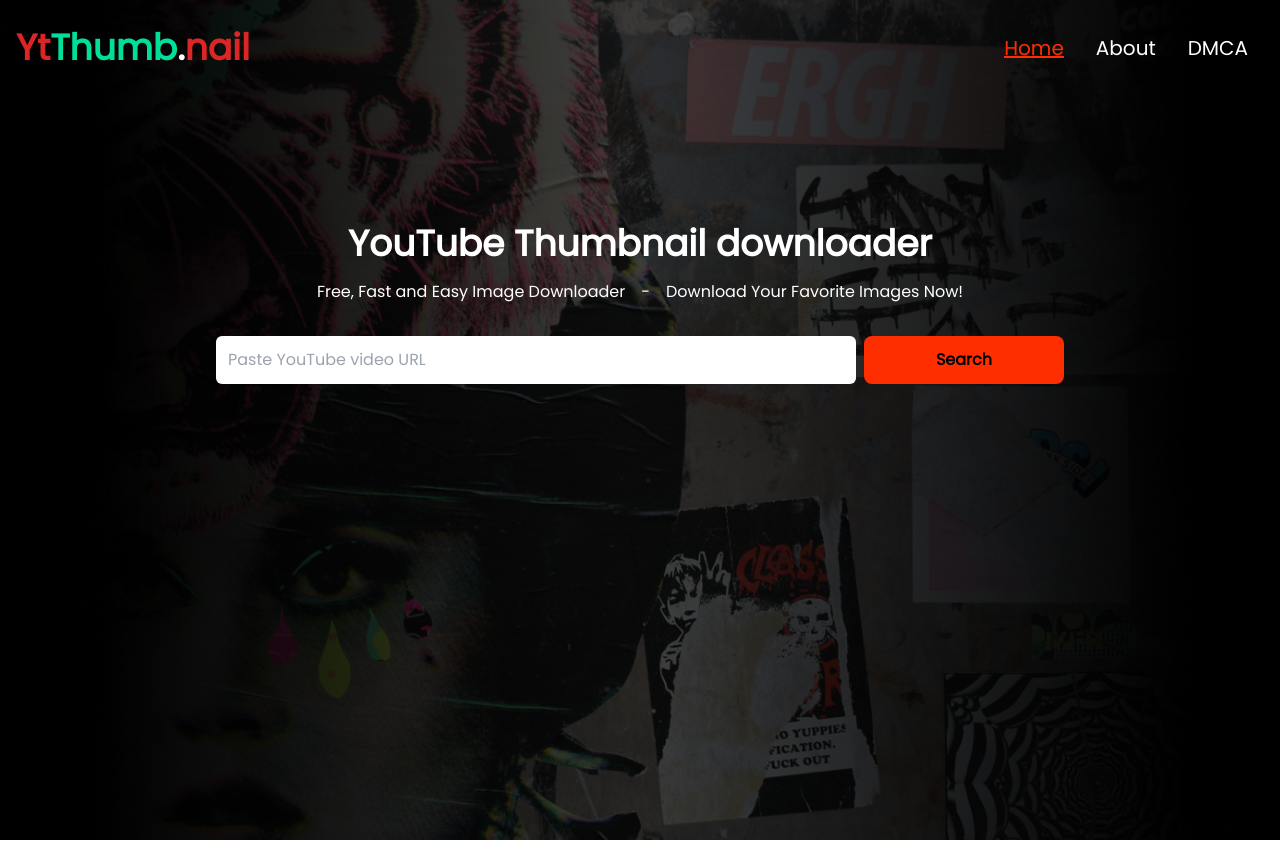
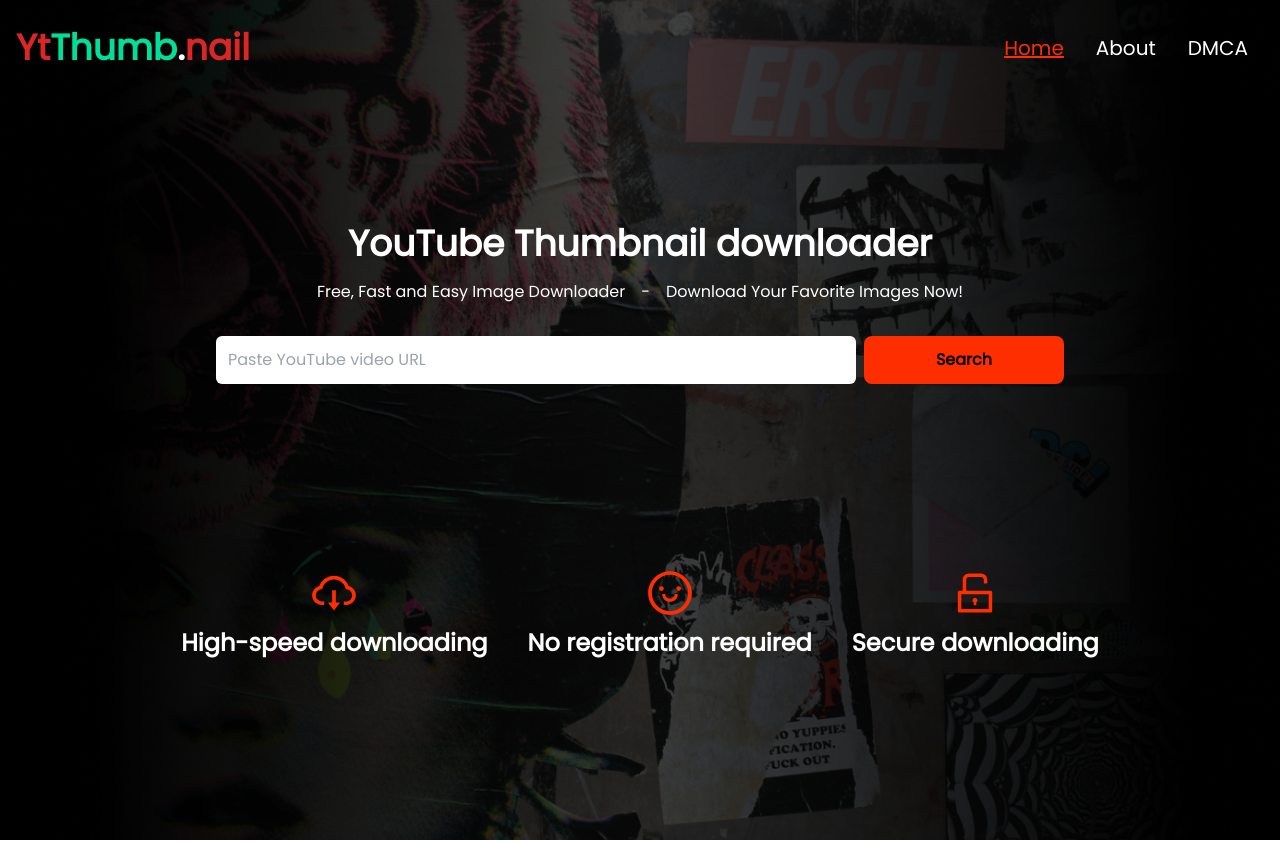
Before and after one commit to reyan1243/thumbnail-downloader-1, a Next.js app: page / in a window 1280 px wide. Shown: the top 842 px of the page. Built offline with nearby package versions, Linux system fonts and the light colour scheme.

Commit message:
add logos

```diff
--- a/pages/index.js
+++ b/pages/index.js
@@ -94,35 +94,47 @@ export default function Home() {
 
           {/* {error && <div className='text-3xl text-[#DE1B55] '>{error}</div>} */}
 
-          <div className=' mx-auto max-w-[1240px] h-[22rem] sm:mt-2 md:mt-12 mt-[0.2rem]'>
+          <div className=' mx-auto max-w-[1240px]  sm:mt-2 md:mt-12 mt-[0.2rem]'>
             <DownloadSection ytimage={ytimage} />
           </div>
 
-          {/* <div className=' flex items-center justify-center gap-10'>
-            <div className='flex flex-col items-center justify-center'>
+
+          {ytimage === null?
+            <div className='w-full  md:mt-[4rem] lg:mt-[6.5rem] sm:mt-[8rem] mt-[8.8rem]'>
+          <div className='max-w-[1240px] mx-auto sm:text-xl text-sm font-bold md:text-2xl flex items-center justify-center  sm:gap-10 gap-2 px-1 '>
+              <div className='grid grid-rows-2 text-center  items-center justify-center'>
               <AiOutlineCloudDownload
                 color='FF2E00'
-                // size={50}
+                className='flex mx-auto'
+                size={50}
               />
-              <p className='text-xl'>High-speed downloading</p>
+              <p >High-speed downloading</p>
             </div>
 
-            <div className='flex flex-col items-center justify-center'>
+                <div className='grid grid-rows-2 text-center items-center justify-center'>
               <AiOutlineSmile
                 color='FF2E00'
-                // size={50}
+                className='flex mx-auto'
+                size={50}
               />
-              <p className='text-xl'>No registration required</p>
+              <p>No registration required</p>
             </div>
 
-            <div className='flex flex-col items-center justify-center'>
+                <div className='grid grid-rows-2 text-center items-center justify-center'>
               <AiOutlineUnlock
                 color='FF2E00'
-                // size={50}
+                    className='flex mx-auto'
+                size={50}
               />
-              <p className='text-xl'>Secure downloading</p>
+              <p>Secure downloading</p>
             </div>
-          </div> */}
+          </div>
+          </div>
+
+          :
+          <></>
+          }
+
         </div>
       </section>
       <section
```
